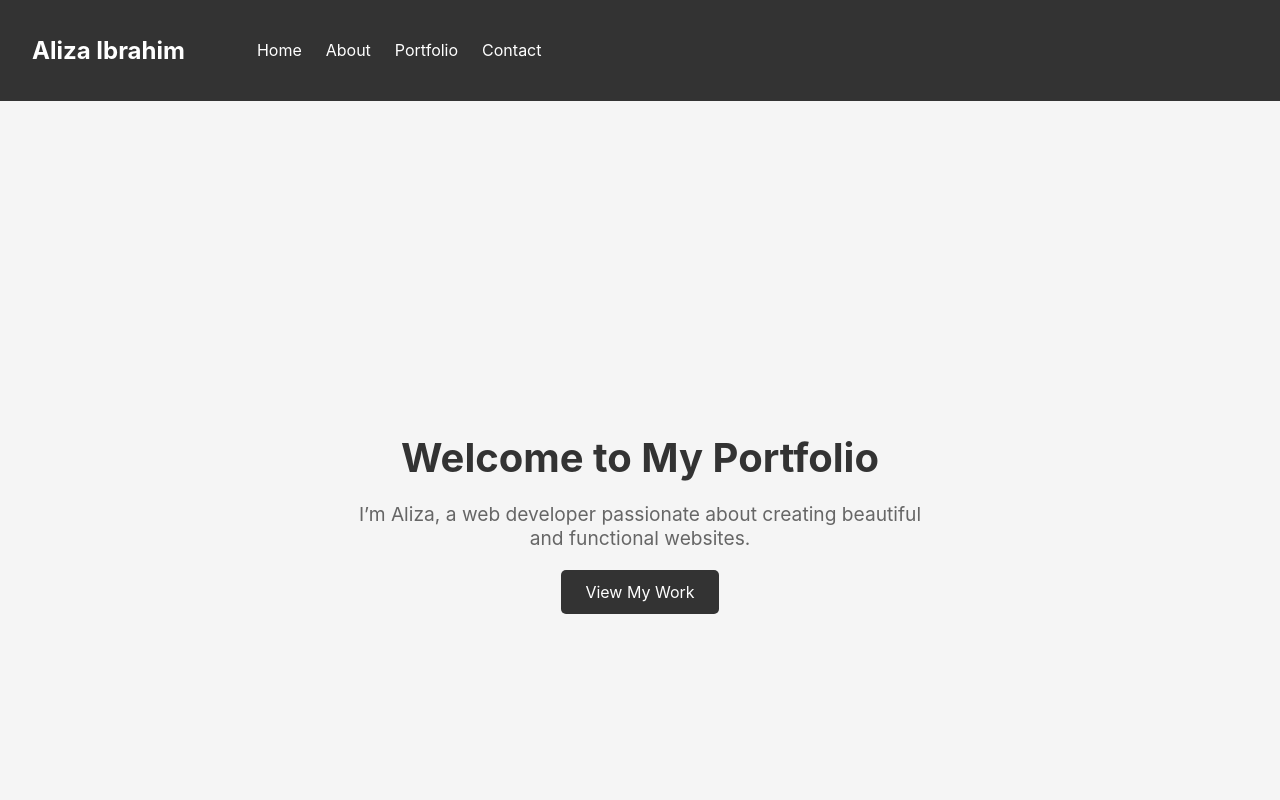
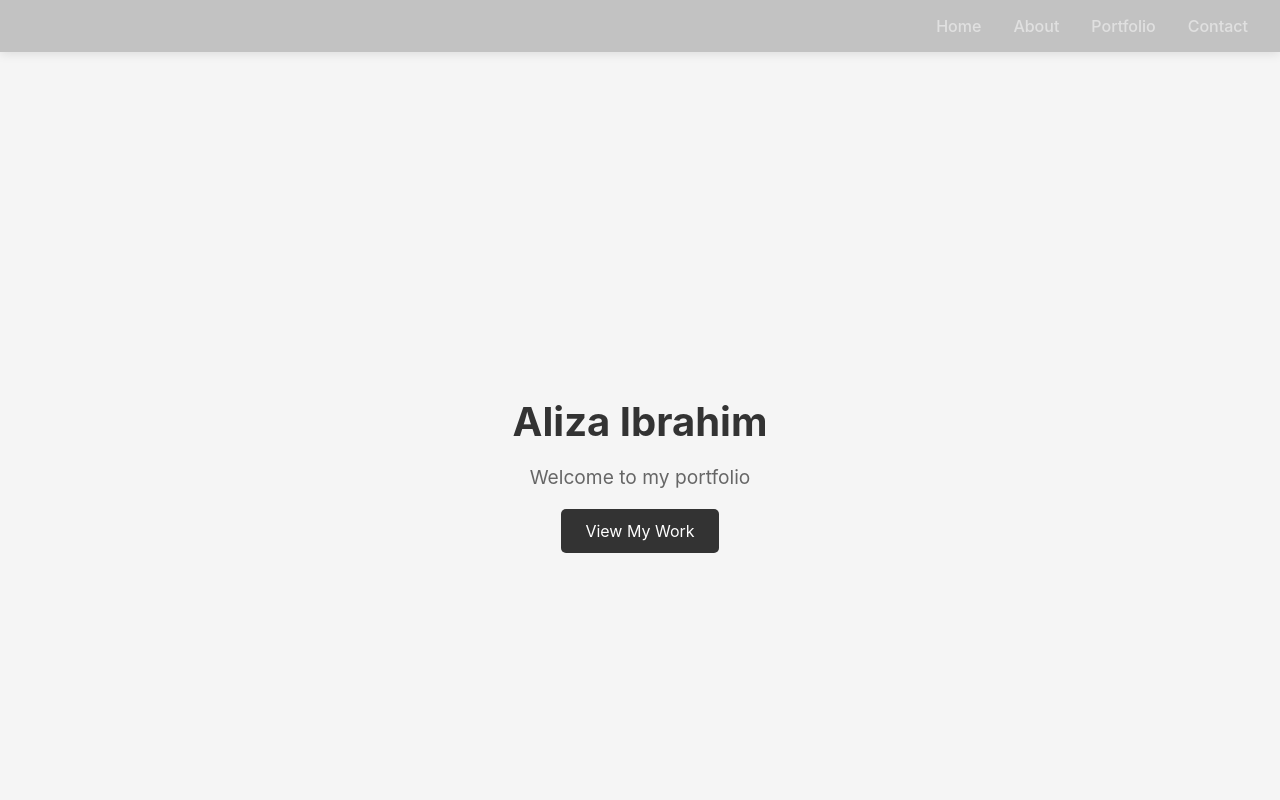
Before and after one commit to Aliza-03/Aliza-03.github.io, a React (Create React App) app in the folder aliza-portfolio/: page / in a window 1280 px wide. Shown: the top 800 px of the page. Built offline with nearby package versions, Linux system fonts and the light colour scheme.

Commit message:
transparency in header

```diff
--- a/aliza-portfolio/src/Components/Header.js
+++ b/aliza-portfolio/src/Components/Header.js
@@ -6,7 +6,7 @@ const Header = () => {
   return (
     <header className="header">
       <nav className="nav">
-        <h1 className="logo">Aliza Ibrahim</h1>
+       {/*  <h1 className="logo">Aliza Ibrahim</h1> */}
         <ul className="nav-links">
           <li><a href="#home">Home</a></li>
           <li><a href="#about">About</a></li>
--- a/aliza-portfolio/src/Components/Hero.js
+++ b/aliza-portfolio/src/Components/Hero.js
@@ -6,8 +6,8 @@ const Hero = () => {
   return (
     <section className="hero" id="home">
       <div className="hero-content">
-        <h2>Welcome to My Portfolio</h2>
-        <p>I’m Aliza, a web developer passionate about creating beautiful and functional websites.</p>
+        <h2>Aliza Ibrahim</h2>
+        <p>Welcome to my portfolio</p>
         <a href="#portfolio" className="hero-button">View My Work</a>
       </div>
     </section>
--- a/aliza-portfolio/src/styles/Header.css
+++ b/aliza-portfolio/src/styles/Header.css
@@ -3,35 +3,60 @@
   display: flex;
   justify-content: space-between;
   align-items: center;
-    padding: 1rem 2rem;
-    background-color: #333;
+  padding: 0rem 2rem;
+  background-color: hsla(0, 0%, 0%, 0.24);
   color: white;
   position: sticky;
   top: 0;
   z-index: 1000;
+  box-shadow: 0 2px 10px rgba(0, 0, 0, 0.1);
+  backdrop-filter: blur(5px);
 }
+
+/* .logo {
+  font-size: 1.8rem;
+  font-weight: bold;
+  color: #00adb5;
+  text-transform: uppercase;
+  letter-spacing: 1px;
+  flex-shrink: 0;
+}*/
 
 .nav {
   display: flex;
-    align-items: center;
+  justify-content: flex-end; /* Aligns navigation links to the right */
+  flex-grow: 1; /* Allows navigation links to push to the far right */
 }
-
-  .logo {
-    font-size: 1.5rem;
-    margin-right: 2rem;
-  }
-
 .nav-links {
   list-style: none;
   display: flex;
-    gap: 1.5rem;
+  gap: 2rem;
 }
 
 .nav-links a {
-    color: white;
+  color: #e0e0e0;
   text-decoration: none;
+  font-size: 1rem;
+  font-weight: 500;
+  position: relative;
+  transition: color 0.3s ease;
+}
+
+.nav-links a::after {
+  content: '';
+  position: absolute;
+  left: 0;
+  bottom: -4px;
+  width: 0;
+  height: 2px;
+  background-color: #00adb5;
+  transition: width 0.3s ease;
 }
 
 .nav-links a:hover {
-    text-decoration: underline;
+  color: #ffffff;
 }
+
+.nav-links a:hover::after {
+  width: 100%;
+}
```
Lines whose indentation alone changed are shown as unchanged.
